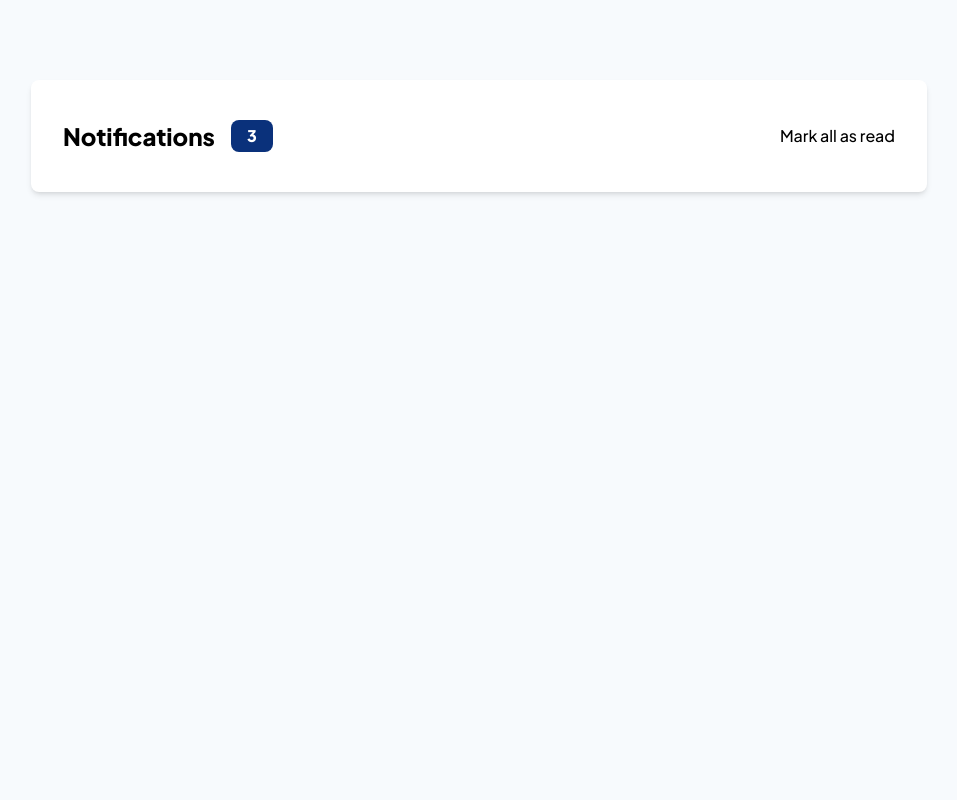
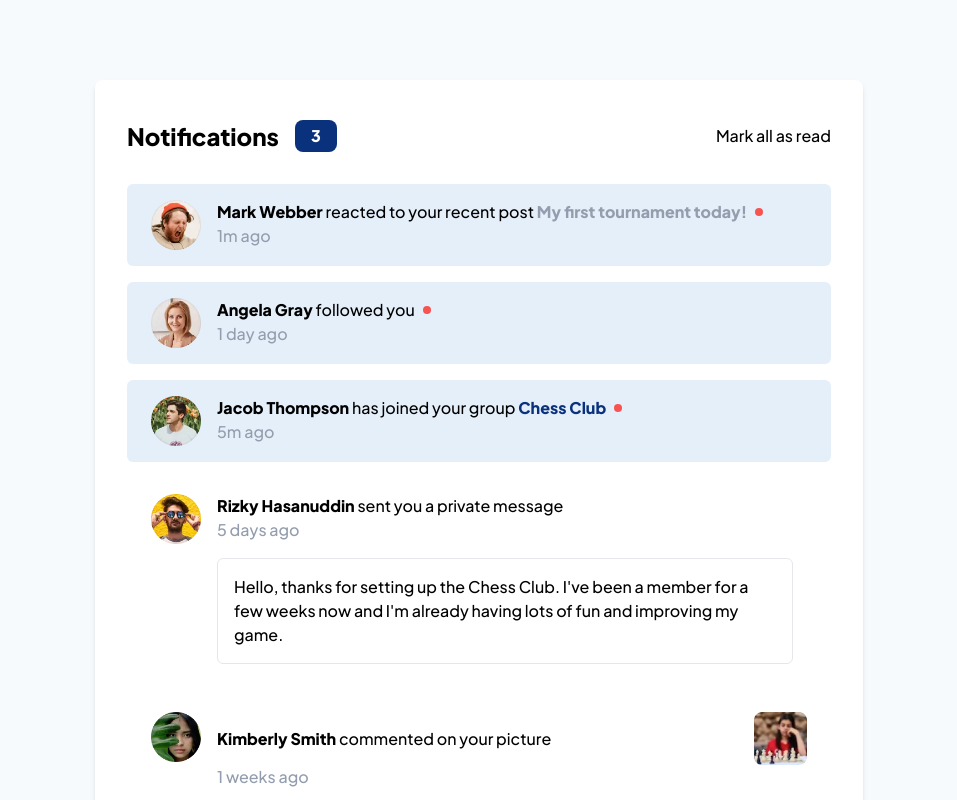
Before and after one commit to gracebir/fm-notification-page, a Next.js app: page / in a window 1280 px wide. Shown: the top 800 px of the page, without its empty margins (161-1118 px from the left). Built offline with nearby package versions, Linux system fonts and the light colour scheme.

Commit message:
print message message notification

```diff
--- a/src/components/Notifications.tsx
+++ b/src/components/Notifications.tsx
@@ -1,10 +1,12 @@
 /** @format */
 "use client";
+import { datas } from "@/data";
 import React from "react";
+import Message from "./Message";
 
 const Notifications = () => {
     return (
-        <div className='max-w-4xl bg-white lg:rounded-lg rounded-none lg:shadow-md shadow-none mx-auto py-10 px-4 lg:px-8'>
+        <div className='max-w-3xl bg-white flex flex-col gap-8 lg:rounded-lg rounded-none lg:shadow-md shadow-none mx-auto py-10 px-4 lg:px-8'>
             <div className='flex justify-between items-center'>
                 <div className='flex gap-4 items-center'>
                     <h3 className='font-extrabold lg:text-2xl text-lg'>
@@ -18,6 +20,22 @@ const Notifications = () => {
                     Mark all as read
                 </span>
             </div>
+            <div className='flex flex-col gap-4'>
+                {datas.map((item) => (
+                    <Message
+                        replyText={item.replyText!}
+                        isRead={item.isRead}
+                        messageText={item.messageText}
+                        groupName={item.groupName!}
+                        mediaSent={item.mediaSent!}
+                        boldedtext={item.boldedtext!}
+                        key={item.id}
+                        timePosted={item.timePosted}
+                        username={item.username}
+                        avatar={item.avatar}
+                    />
+                ))}
+            </div>
         </div>
     );
 };
```
